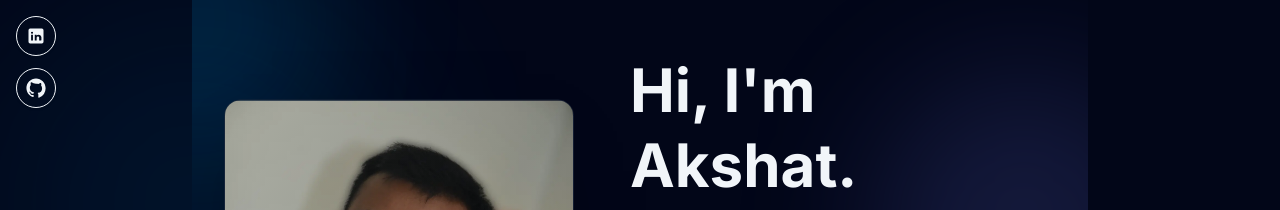
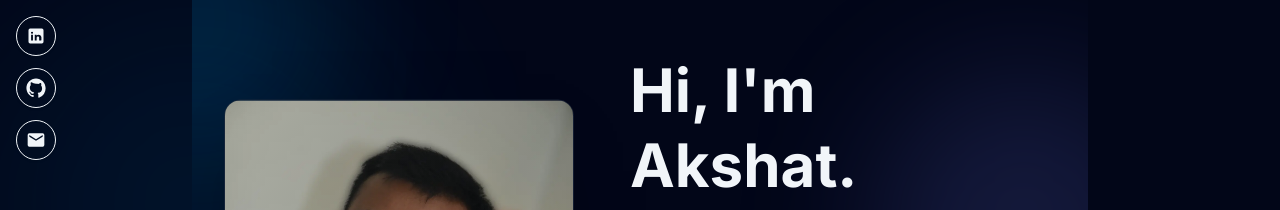
Before and after one commit to AkshatDaiya/akshatdaiya.github.io, a React (Vite) app: page / in a window 1280 px wide. Shown: the top 210 px of the page. Built offline with nearby package versions, Linux system fonts and the light colour scheme.

Commit message:
add email

```diff
--- a/src/components/SocialIcons.tsx
+++ b/src/components/SocialIcons.tsx
@@ -1,4 +1,6 @@
 import React from "react";
+
+/* ---------------- Icons ---------------- */
 
 const LinkedInIcon = () => (
   <svg
@@ -24,11 +26,43 @@ const GitHubIcon = () => (
   </svg>
 );
 
+const GmailIcon = () => (
+  <svg
+    xmlns="http://www.w3.org/2000/svg"
+    viewBox="0 0 24 24"
+    fill="currentColor"
+    className="h-5 w-5"
+    aria-hidden
+  >
+    <path d="M20 4H4a2 2 0 00-2 2v12a2 2 0 002 2h16a2 2 0 002-2V6a2 2 0 00-2-2zm0 4l-8 5-8-5V6l8 5 8-5v2z" />
+  </svg>
+);
+
+/* ---------------- Types ---------------- */
+
 type Item = {
   id: string;
-  href: string;
   label: string;
   Icon: React.FC;
+  href?: string;
+  onClick?: () => void;
+};
+
+/* ---------------- Component ---------------- */
+
+const EMAIL = "daiyaakshat4@gmail.com";
+
+const SocialIcons: React.FC = () => {
+  const [copied, setCopied] = React.useState(false);
+
+  const copyEmail = async () => {
+    try {
+      await navigator.clipboard.writeText(EMAIL);
+      setCopied(true);
+      setTimeout(() => setCopied(false), 1500);
+    } catch {
+      window.prompt("Copy email:", EMAIL);
+    }
   };
 
   const items: Item[] = [
@@ -40,18 +74,26 @@ const items: Item[] = [
     },
     {
       id: "github",
-    href: "https://github.com/AkshatDaiya?tab=overview&from=2025-12-01&to=2025-12-24",
+      href: "https://github.com/AkshatDaiya",
       label: "github.com/AkshatDaiya",
       Icon: GitHubIcon,
     },
+    {
+      id: "gmail",
+      label: copied ? "Copied!" : EMAIL,
+      Icon: GmailIcon,
+      onClick: copyEmail,
+    },
   ];
 
-const SocialIcons: React.FC = () => {
   return (
-    // hide on small screens (mobile) to avoid taking precious screen space
     <div className="fixed left-4 top-4 z-50 flex flex-col gap-3">
-      {items.map(({ id, href, label, Icon }) => (
-        <div key={id} className="group">
+      {items.map(({ id, href, label, Icon, onClick }) => (
+        <div
+          key={id}
+          className="group"
+        >
+          {href ? (
             <a
               href={href}
               target="_blank"
@@ -59,20 +101,42 @@ const SocialIcons: React.FC = () => {
               aria-label={label}
               className="relative flex items-center gap-3 rounded-full text-sm font-medium text-slate-900 dark:text-slate-100"
             >
-            {/* Icon container */}
-            <div className="flex h-10 w-10 items-center justify-center rounded-full border border-border bg-card text-foreground shadow-sm transition-transform duration-200 group-hover:scale-105">
-              <Icon />
-            </div>
-
-            {/* Sliding label: starts translated left and invisible, slides in on hover */}
-            <span className="absolute left-12 -translate-x-6 opacity-0 transition-all duration-250 group-hover:translate-x-0 group-hover:opacity-100 whitespace-nowrap rounded-md bg-slate-50 px-3 py-2 text-xs shadow-md dark:bg-slate-800">
-              {label}
-            </span>
+              <IconButton
+                Icon={Icon}
+                label={label}
+              />
             </a>
+          ) : (
+            <button
+              type="button"
+              onClick={onClick}
+              aria-label="Copy email address"
+              className="relative flex items-center gap-3 rounded-full text-sm font-medium text-slate-900 dark:text-slate-100"
+            >
+              <IconButton
+                Icon={Icon}
+                label={label}
+              />
+            </button>
+          )}
         </div>
       ))}
     </div>
   );
 };
 
+/* ---------------- Shared UI ---------------- */
+
+const IconButton = ({ Icon, label }: { Icon: React.FC; label: string }) => (
+  <>
+    <div className="flex h-10 w-10 items-center justify-center rounded-full border border-border bg-card text-foreground shadow-sm transition-transform duration-200 group-hover:scale-105">
+      <Icon />
+    </div>
+
+    <span className="absolute left-12 -translate-x-6 opacity-0 transition-all duration-250 group-hover:translate-x-0 group-hover:opacity-100 whitespace-nowrap rounded-md bg-slate-50 px-3 py-2 text-xs shadow-md dark:bg-slate-800 cursor-pointer">
+      {label}
+    </span>
+  </>
+);
+
 export default SocialIcons;
```
Lines whose indentation alone changed are shown as unchanged.
